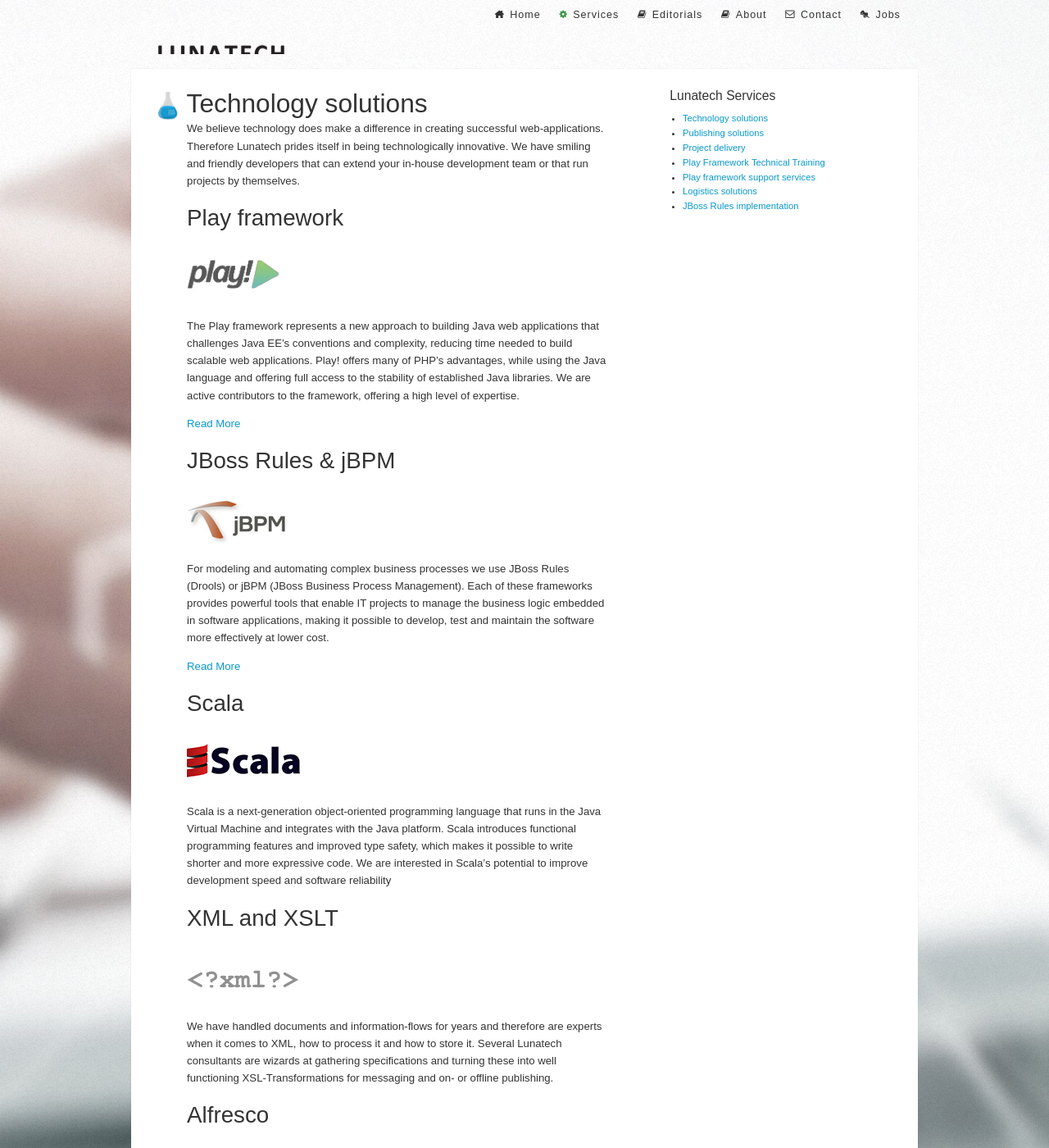
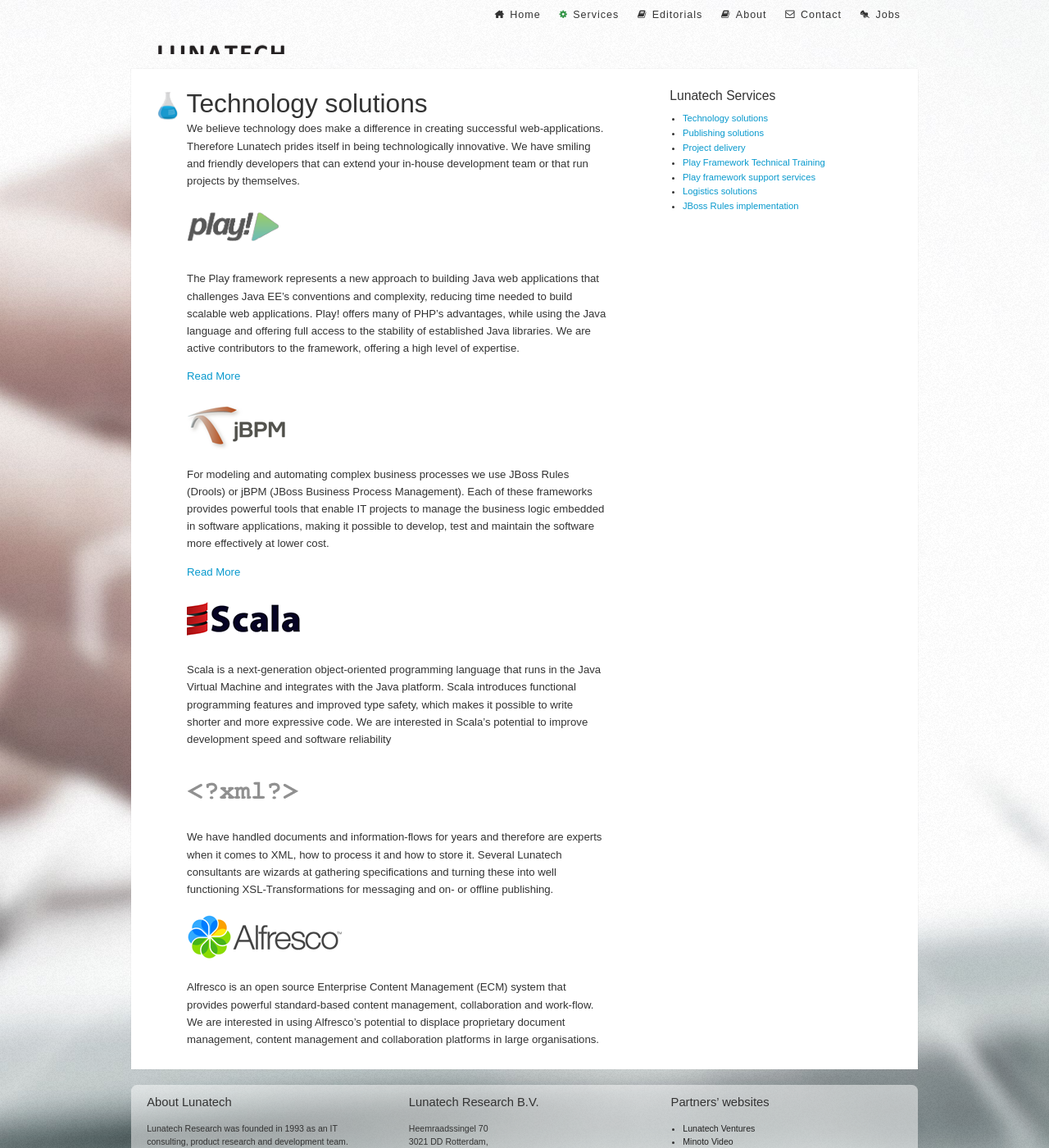
Before and after one commit to lunatech-labs/lunatech-labs.github.com, a Jekyll site: the page built from services/_posts/2012-01-01-technology-solutions.markdown, in a window 1280 px wide and 1400 px high. Shown: the whole window at 82% size. Built offline with Jekyll 4.4.1, drawn with Linux system fonts in a browser that asks for light colours.

Commit message:
Fix technology page titles

```diff
--- a/services/_posts/2012-01-01-technology-solutions.markdown
+++ b/services/_posts/2012-01-01-technology-solutions.markdown
@@ -6,15 +6,11 @@
 summary: We believe technology does make a difference in creating successful web-applications. Therefore Lunatech prides itself in being technologically innovative. We have smiling and friendly developers that can extend your in-house development team or that run projects by themselves.
 ---
 
-## Play framework
-
 ![Play](images/play.png)
 
 The Play framework represents a new approach to building Java web applications that challenges Java EE’s conventions and complexity, reducing time needed to build scalable web applications. Play! offers many of PHP’s advantages, while using the Java language and offering full access to the stability of established Java libraries. We are active contributors to the framework, offering a high level of expertise.
 
 [Read More](images/play-framework-support-services)
-
-## JBoss Rules & jBPM
 
 ![jBPM](images/jbpm.png)
 
@@ -22,20 +18,14 @@
 
 [Read More](images/jboss-rules-implementation)
 
-## Scala
-
 ![Scala](images/scala.png)
 
 Scala is a next-generation object-oriented programming language that runs in the Java Virtual Machine and integrates with the Java platform. Scala introduces functional programming features and improved type safety, which makes it possible to write shorter and more expressive code. We are interested in Scala's potential to improve development speed and software reliability
-
-## XML and XSLT
 
 ![XML](images/xml.png)
 
 We have handled documents and information-flows for years and therefore are experts when it comes to XML, how to process it and how to store it. Several Lunatech consultants are wizards at gathering specifications and turning these into well functioning XSL-Transformations for messaging and on- or offline publishing.
 
-## Alfresco
-
 ![Alfresco](images/alfresco.png)
 
 Alfresco is an open source Enterprise Content Management (ECM) system that provides powerful standard-based content management, collaboration and work-flow. We are interested in using Alfresco's potential to displace proprietary document management, content management and collaboration platforms in large organisations.
```
